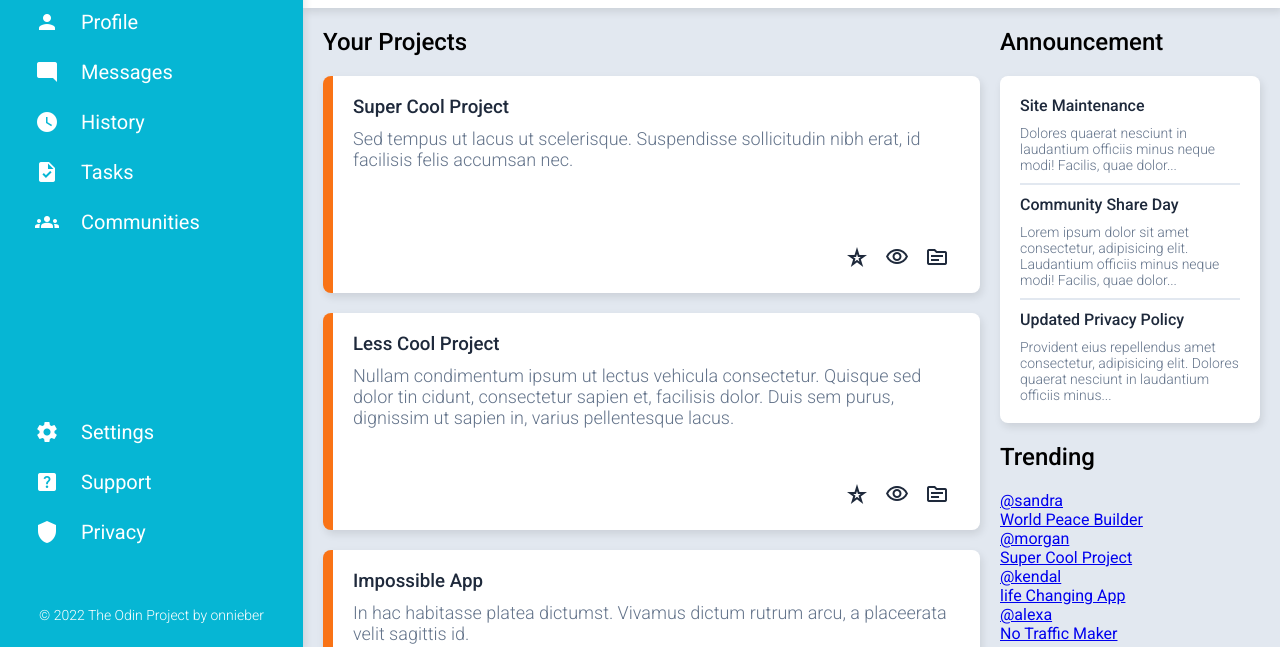
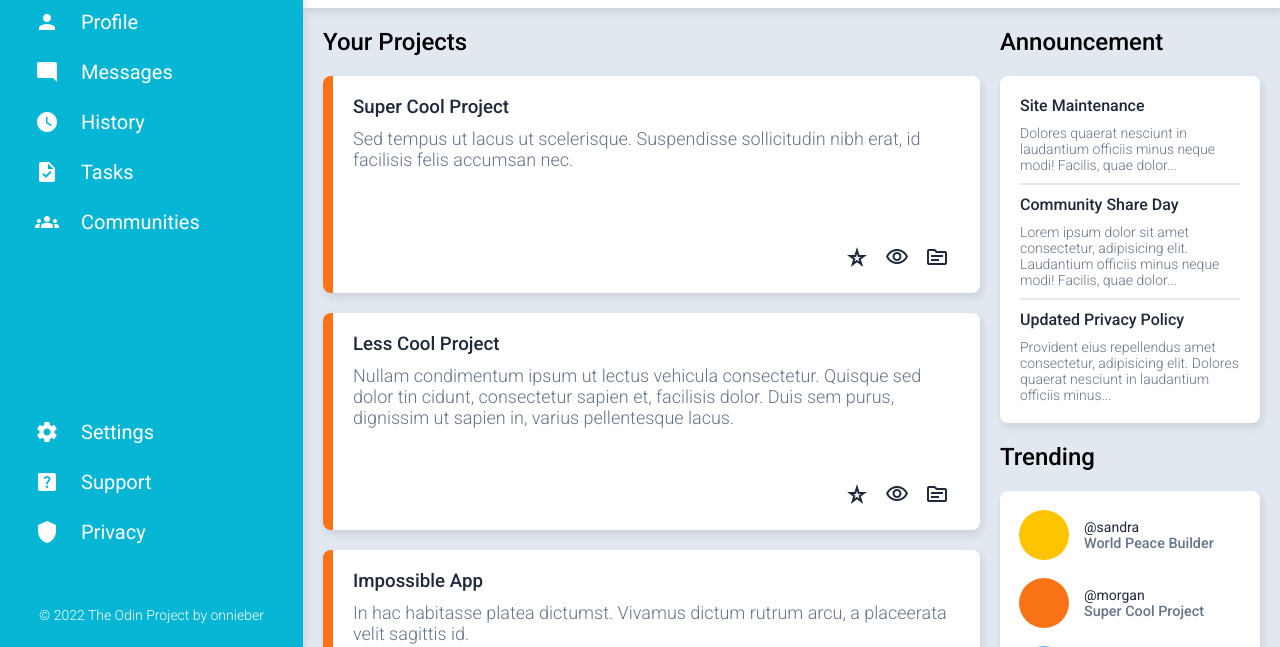
Before and after one commit to ronnieBer/odin-admin_dashboard, a plain HTML site: page index.html in a window 1280 px wide. Shown: the part 153-800 px from the top of the page. Drawn offline with Linux system fonts and the light colour scheme.

Commit message:
Add style to trending

```diff
--- a/style.css
+++ b/style.css
@@ -373,4 +373,67 @@ main {
 .announcement-board hr {
     border: 0.5px solid var(--secondary-color);
 }
+
+/* Trending */
+.trending-board {
+    border-radius: 8px;
+    background-color: var(--neutral-color);
+    padding: 10px;
+
+    box-shadow: 2px 4px 8px rgba(0, 0, 0, 0.1);
+}
+
+.trending-profile {
+    display: grid;
+    grid-template-columns: 50px auto;
+    justify-items: start;
+    align-items: center;
+    padding: 9px;
+    column-gap: 15px;
+    grid-column-gap: 15px;
+    text-decoration: none;
+}
+
+.trending-profile:hover .title {
+    color: var(--primary-color);
+}
+
+.trending-profile .user-avatar {
+    width: 50px;
+    height: 50px;
+    border-radius: 50%;
+}
+
+.one {
+    background-image: var(--user-avatar01);
+    background-color: var(--user-avatar01_bg);
+    background-size: cover;
+}
+.two {
+    background-image: var(--user-avatar02);
+    background-color: var(--user-avatar02_bg);
+    background-size: cover;
+}
+.three {
+    background-image: var(--user-avatar03);
+    background-color: var(--user-avatar03_bg);
+    background-size: cover;
+}
+.four {
+    background-image: var(--user-avatar04);
+    background-color: var(--user-avatar04_bg);
+    background-size: cover;
+}
+
+.name {
+    font-size: .875rem;
+    font-weight: 400;
+    color: var(--h-color);
+}
+
+.title {
+    font-size: .9rem;
+    font-weight: 500;
+    color: var(--p-color);
+}
 /* Main Contents End */
```
